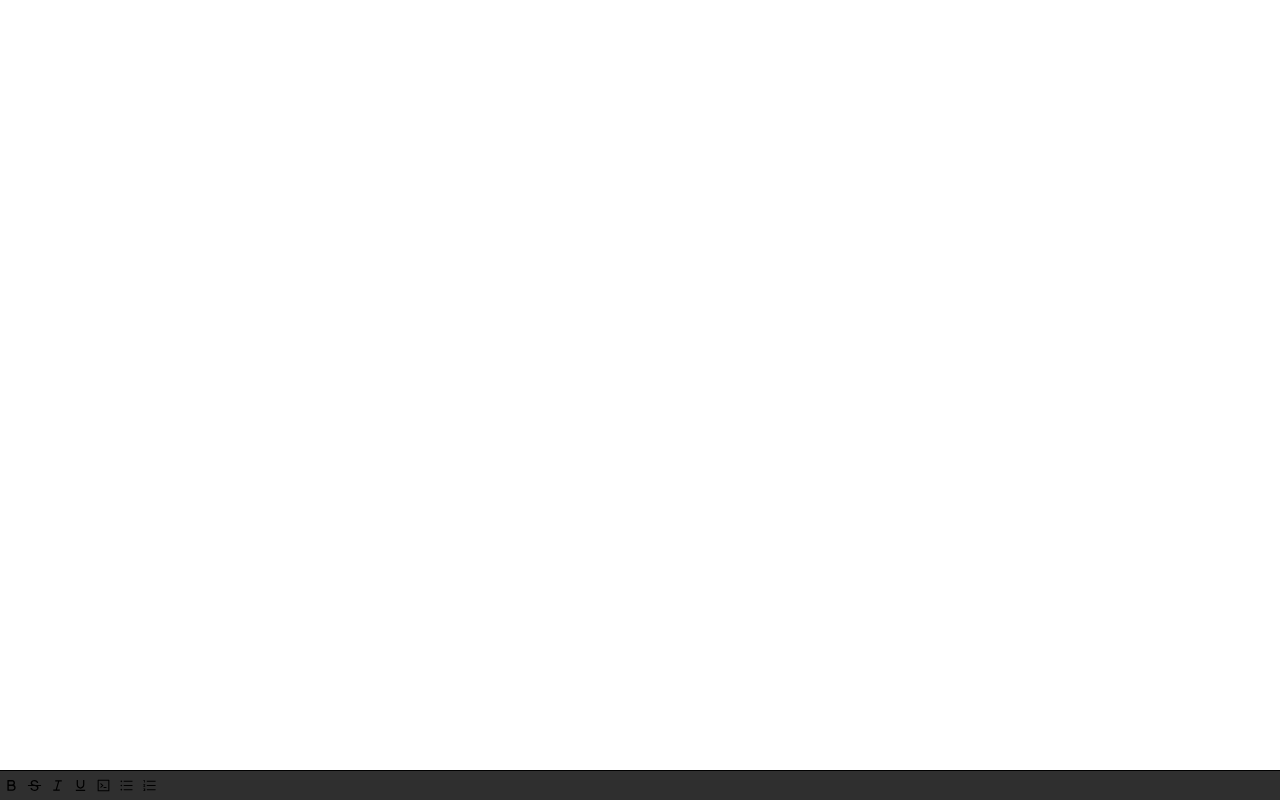
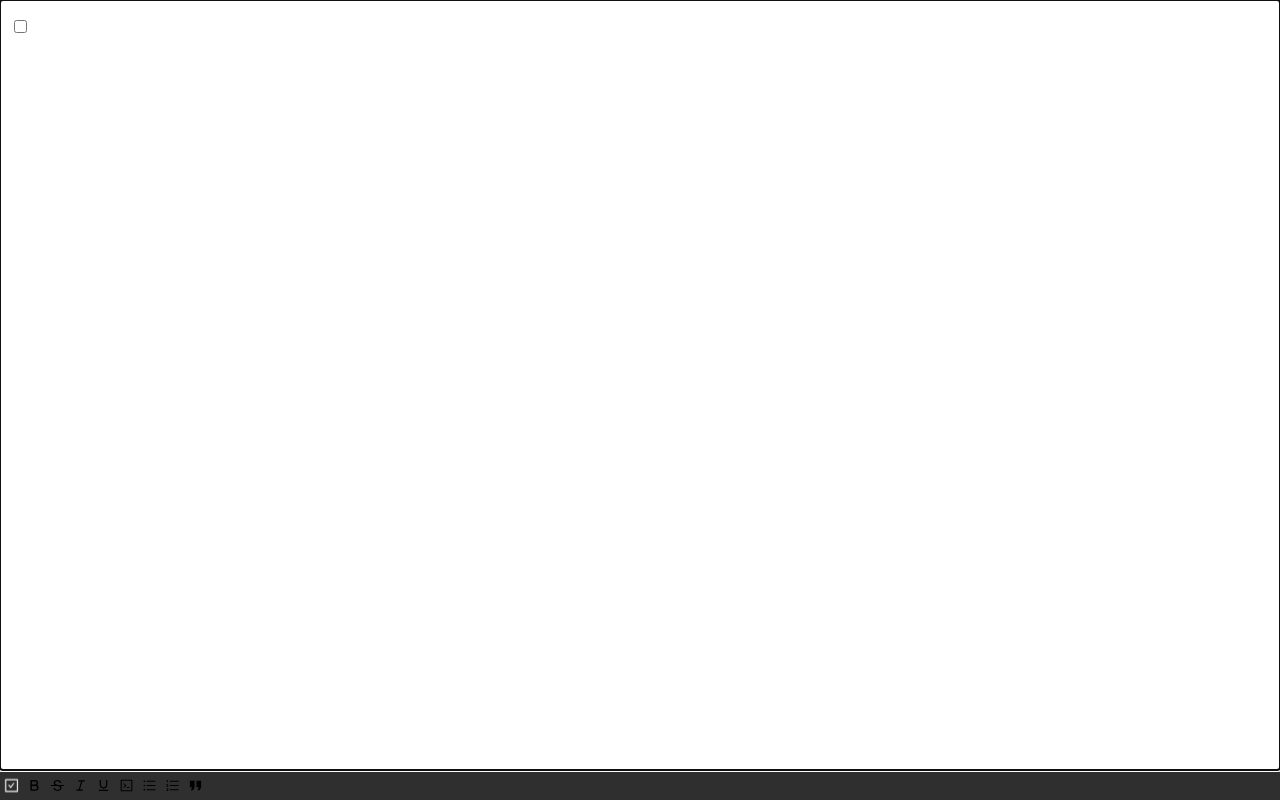
Before and after one commit to renolmachado/devnotes, a React (Vite) app: page /note/1 in a window 1280 px wide. Both pictures are taken after a click on the button 11 px from the left and 785 px from the top of the page. Built offline with nearby package versions, Linux system fonts and the light colour scheme.

Commit message:
Add Blockquote and Checkbox elements

```diff
--- a/src/components/TextEditor/TextEditor.tsx
+++ b/src/components/TextEditor/TextEditor.tsx
@@ -24,7 +24,12 @@ export const TextEditor = ({ fileName }: Props) => {
   return values ? (
     <Slate editor={editor} value={values} onChange={onChange as any}>
       <Container>
-        <StyledEditable renderLeaf={renderLeaf} renderElement={renderElement} />
+        <StyledEditable
+          renderLeaf={renderLeaf}
+          renderElement={renderElement}
+          spellCheck
+          autoFocus
+        />
         <Toolbar />
       </Container>
     </Slate>
--- /dev/null
+++ b/src/components/TextEditor/components/Blockquote/Blockquote.styles.ts
@@ -0,0 +1,10 @@
+import styled from 'styled-components'
+
+export const StyledBlockquote = styled.blockquote`
+  border-left: 2px solid #ddd;
+  margin-left: 0;
+  margin-right: 0;
+  padding-left: 10px;
+  color: #aaa;
+  font-style: italic;
+`
--- /dev/null
+++ b/src/components/TextEditor/components/Blockquote/Blockquote.tsx
@@ -0,0 +1,23 @@
+import React, { CSSProperties, ReactNode } from 'react'
+import { Attributes } from '../../types'
+import { StyledBlockquote } from './Blockquote.styles'
+
+interface BlockquoteProps {
+  style: CSSProperties
+  attributes: Attributes
+  children: ReactNode
+}
+
+const Blockquote: React.FC<BlockquoteProps> = ({
+  style,
+  attributes,
+  children,
+}) => {
+  return (
+    <StyledBlockquote style={style} {...attributes}>
+      {children}
+    </StyledBlockquote>
+  )
+}
+
+export default Blockquote
--- /dev/null
+++ b/src/components/TextEditor/components/Checkbox/Checkbox.styles.ts
@@ -0,0 +1,30 @@
+import styled from 'styled-components'
+
+export const Text = styled.span<{
+  isChecked: boolean
+}>`
+  display: flex;
+  line-height: 1.2;
+  min-width: 0.1rem;
+  display: block;
+
+  ${({ isChecked }) =>
+    isChecked &&
+    `
+    text-decoration: line-through;
+  `}
+`
+
+export const Input = styled.input.attrs({ type: 'checkbox' })`
+  display: flex;
+  cursor: pointer;
+  accent-color: var(--color-primary-1);
+  border: none;
+  margin-top: initial;
+`
+
+export const CheckboxContainer = styled.div`
+  display: flex;
+  align-items: flex-start;
+  margin-top: 1rem;
+`
--- /dev/null
+++ b/src/components/TextEditor/components/Checkbox/Checkbox.tsx
@@ -0,0 +1,46 @@
+import { ReactNode } from 'react'
+import { Transforms, Element as SlateElement } from 'slate'
+import { useSlateStatic, useReadOnly, ReactEditor } from 'slate-react'
+import { CheckboxContainer, Input, Text } from './Checkbox.styles'
+
+interface ExtendedElement extends SlateElement {
+  checked?: boolean
+}
+
+interface Props {
+  attributes: any
+  children: ReactNode
+  element: ExtendedElement
+}
+
+const CheckListItemElement = ({ attributes, children, element }: Props) => {
+  const editor = useSlateStatic() as ReactEditor
+  const readOnly = useReadOnly()
+  console.log(element)
+  const { checked } = element
+
+  return (
+    <CheckboxContainer {...attributes}>
+      <Input
+        type="checkbox"
+        checked={checked}
+        onChange={(event) => {
+          const path = ReactEditor.findPath(editor, element)
+          const newProperties: Partial<ExtendedElement> = {
+            checked: event.target.checked,
+          }
+          Transforms.setNodes(editor, newProperties, { at: path })
+        }}
+      />
+      <Text
+        contentEditable={!readOnly}
+        suppressContentEditableWarning
+        isChecked={!!checked}
+      >
+        {children}
+      </Text>
+    </CheckboxContainer>
+  )
+}
+
+export default CheckListItemElement
--- a/src/components/TextEditor/components/Element/Element.tsx
+++ b/src/components/TextEditor/components/Element/Element.tsx
@@ -1,13 +1,15 @@
 import { RenderElement } from '../../types'
+import Blockquote from '../Blockquote/Blockquote'
+import CheckListItemElement from '../Checkbox/Checkbox'
 
 export const Element = ({ attributes, children, element }: RenderElement) => {
   const style = { ...element.style }
   switch (element.type) {
     case 'block-quote':
       return (
-        <blockquote style={style} {...attributes}>
+        <Blockquote style={style} attributes={attributes}>
           {children}
-        </blockquote>
+        </Blockquote>
       )
     case 'bulleted-list':
       return (
@@ -45,6 +47,12 @@ export const Element = ({ attributes, children, element }: RenderElement) => {
           {children}
         </p>
       )
+    case 'check-list-item':
+      return (
+        <CheckListItemElement attributes={attributes} element={element}>
+          {children}
+        </CheckListItemElement>
+      )
     default:
       return (
         <div style={style} {...attributes}>
--- a/src/components/TextEditor/components/Icon/Icon.tsx
+++ b/src/components/TextEditor/components/Icon/Icon.tsx
@@ -6,7 +6,9 @@ import {
   AiOutlineStrikethrough,
   AiOutlineUnorderedList,
   AiOutlineOrderedList,
+  AiOutlineCheckSquare,
 } from 'react-icons/ai'
+import { IoMdQuote } from 'react-icons/io'
 
 import { ElementFormat, LeafFormat } from '../../types'
 
@@ -43,5 +45,13 @@ export const Icon = ({ format }: Pick<Props, 'format'>) => {
     return <AiOutlineOrderedList />
   }
 
+  if (format === 'check-list-item') {
+    return <AiOutlineCheckSquare />
+  }
+
+  if (format === 'block-quote') {
+    return <IoMdQuote />
+  }
+
   return null
 }
--- a/src/components/TextEditor/components/Toolbar/Toolbar.tsx
+++ b/src/components/TextEditor/components/Toolbar/Toolbar.tsx
@@ -4,6 +4,7 @@ import { Container } from './Toolbar.styles'
 export const Toolbar = () => {
   return (
     <Container>
+      <BlockButton format="check-list-item" />
       <MarkButton format="bold" />
       <MarkButton format="lineThrough" />
       <MarkButton format="italic" />
@@ -11,6 +12,7 @@ export const Toolbar = () => {
       <MarkButton format="code" />
       <BlockButton format="bulleted-list" />
       <BlockButton format="numbered-list" />
+      <BlockButton format="block-quote" />
     </Container>
   )
 }
```
Also changed, not shown: src/components/TextEditor/types/element.ts (+11 -7 lines), vite.config.ts.timestamp-1663643353509.mjs (added, +21 -0 lines).
